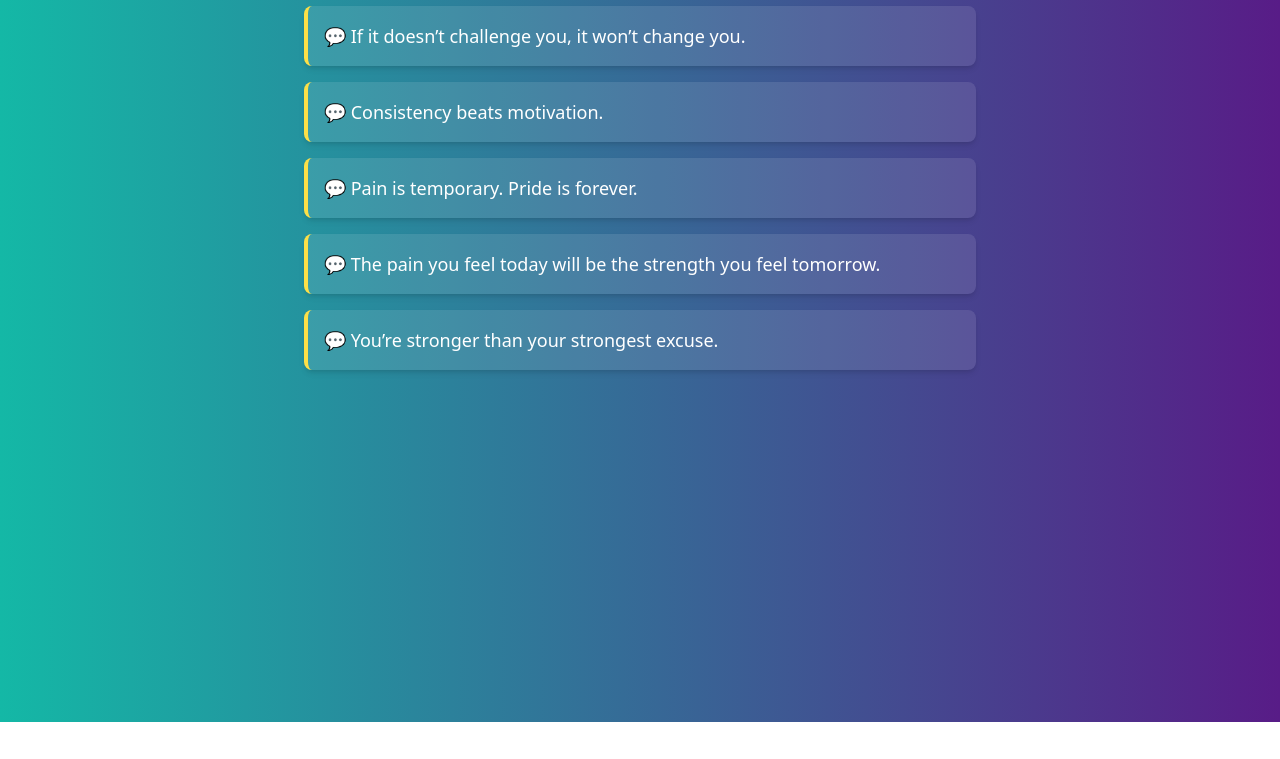
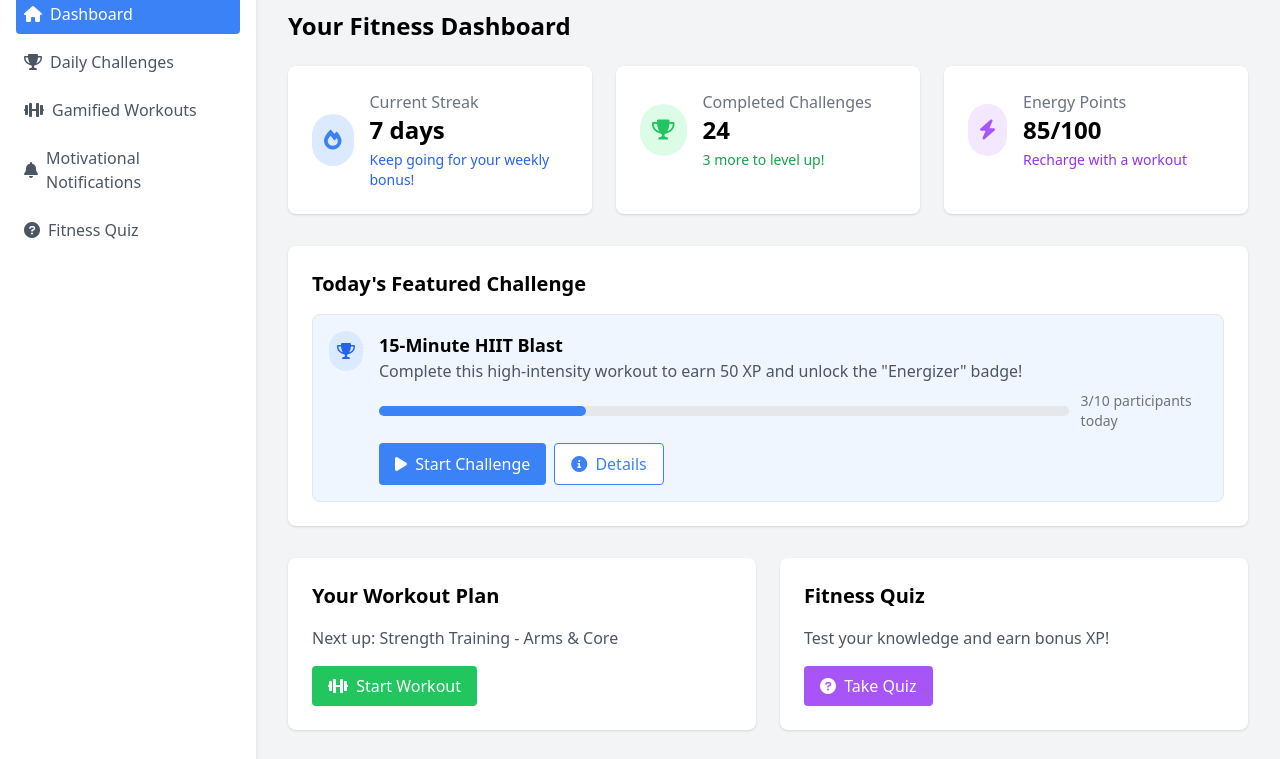
Before and after one commit to Aditya-Sharma-Aiml/Health-and-Fitness-Tracker, a website: page src/functionality.html in a window 1280 px wide. Shown: the part 78-837 px from the top of the page. Before the commit the page ends 800 px from the top, so only its background shows below. Drawn offline with nearby package versions, Linux system fonts and the light colour scheme.

Commit message:
HealthHive 	modified:   src/functionality.html 	modified:   src/gamifiedWorkout.html 	modified:   src/index.html 	modified:   src/login.html

```diff
--- a/src/functionality.html
+++ b/src/functionality.html
@@ -1,87 +1,241 @@
 <!DOCTYPE html>
-<html lang="en" class="dark">
+<html lang="en">
 <head>
   <meta charset="UTF-8" />
-  <meta name="viewport" content="width=device-width, initial-scale=1.0"/>
-  <title>Fitness Motivation</title>
+  <meta name="viewport" content="width=device-width, initial-scale=1.0" />
+  <title>HealthHive Fitness Dashboard</title>
+  <script src="https://code.jquery.com/jquery-3.6.0.min.js"></script>
   <script src="https://cdn.tailwindcss.com"></script>
+  <link rel="stylesheet" href="https://cdnjs.cloudflare.com/ajax/libs/font-awesome/6.0.0/css/all.min.css">
+  <style>
+    body {
+      background-color: #f3f4f6;
+    }
+    .sidebar {
+      min-height: calc(100vh - 4rem);
+    }
+    .progress-bar {
+      transition: width 0.6s ease;
+    }
+  </style>
 </head>
-<body class="min-h-screen p-6 bg-gradient-to-r from-teal-500 to-purple-900 font-sans text-white">
+<body>
+  <!-- Top Navigation -->
+  <nav class="bg-white shadow-md">
+    <div class="container mx-auto px-6 py-3 flex justify-between items-center">
+      <div class="flex items-center space-x-4">
+        <i class="fas fa-gamepad text-2xl text-blue-500"></i>
+        <h1 class="text-xl text-gray-800 font-bold">Health<span class="text-green-500">Quest</span></h1>
+      </div>
+      <div class="flex items-center space-x-4">
+        <div class="flex items-center">
+          <div class="w-8 h-8 bg-blue-500 rounded-full flex items-center justify-center text-white font-bold mr-2">L3</div>
+          <span class="text-gray-700">250 XP</span>
+        </div>
+        <div class="w-8 h-8 bg-gray-200 rounded-full overflow-hidden">
+         <a href="index.html"><img src="https://randomuser.me/api/portraits/lego/1.jpg" alt="Avatar" class="w-full h-full object-cover"></a>
+        </div>
+      </div>
+    </div>
+  </nav>
 
-  <h1 class="text-3xl font-bold mb-6 text-center">🔥 Your Daily Fitness Motivation 🔥</h1>
+  <div class="flex">
+    <!-- Sidebar -->
+    <div class="sidebar w-64 bg-white shadow-md p-4">
+      <ul class="space-y-2">
+        <li>
+          <a href="#" class="flex items-center p-2 text-white bg-blue-500 rounded">
+            <i class="fas fa-home mr-2"></i> Dashboard
+          </a>
+        </li>
 
-  <!-- Motivation Container -->
-  <div id="motivationList" class="space-y-4 max-w-2xl mx-auto"></div>
+        <li>
+          <a href="dailyChallenges.html" class="flex items-center p-2 text-gray-600 hover:bg-gray-100 rounded">
+            <i class="fas fa-trophy mr-2"></i> Daily Challenges
+          </a>
+        </li>
+
+        <li>
+          <a href="gamifiedWorkout.html" class="flex items-center p-2 text-gray-600 hover:bg-gray-100 rounded">
+            <i class="fas fa-dumbbell mr-2"></i> Gamified Workouts
+          </a>
+        </li>
+
+        <li>
+          <a href="notifications.html" class="flex items-center p-2 text-gray-600 hover:bg-gray-100 rounded">
+            <i class="fas fa-bell mr-2"></i> Motivational Notifications
+          </a>
+        </li>
+
+        <li>
+          <a href="fitnessQuiz.html" class="flex items-center p-2 text-gray-600 hover:bg-gray-100 rounded">
+            <i class="fas fa-question-circle mr-2"></i> Fitness Quiz
+          </a>
+        </li>
+
+       </ul>
+       </div>
+    <!-- Main Content -->
+    <div class="flex-1 p-8">
+      <h2 class="text-2xl font-bold mb-6">Your Fitness Dashboard</h2>
+
+      <!-- Stats Cards -->
+      <div class="grid md:grid-cols-3 gap-6 mb-8">
+        <div class="bg-white p-6 rounded-lg shadow">
+          <div class="flex items-center">
+            <div class="p-3 rounded-full bg-blue-100 text-blue-500 mr-4">
+              <i class="fas fa-fire text-xl"></i>
+            </div>
+            <div>
+              <p class="text-gray-500">Current Streak</p>
+              <h3 class="text-2xl font-bold">7 days</h3>
+              <p class="text-sm text-blue-600 mt-1">Keep going for your weekly bonus!</p>
+            </div>
+          </div>
+        </div>
+
+        <div class="bg-white p-6 rounded-lg shadow">
+          <div class="flex items-center">
+            <div class="p-3 rounded-full bg-green-100 text-green-500 mr-4">
+              <i class="fas fa-trophy text-xl"></i>
+            </div>
+            <div>
+              <p class="text-gray-500">Completed Challenges</p>
+              <h3 class="text-2xl font-bold">24</h3>
+              <p class="text-sm text-green-600 mt-1">3 more to level up!</p>
+            </div>
+          </div>
+        </div>
+
+        <div class="bg-white p-6 rounded-lg shadow">
+          <div class="flex items-center">
+            <div class="p-3 rounded-full bg-purple-100 text-purple-500 mr-4">
+              <i class="fas fa-bolt text-xl"></i>
+            </div>
+            <div>
+              <p class="text-gray-500">Energy Points</p>
+              <h3 class="text-2xl font-bold">85/100</h3>
+              <p class="text-sm text-purple-600 mt-1">Recharge with a workout</p>
+            </div>
+          </div>
+        </div>
+      </div>
+
+      <!-- Today's Challenge -->
+      <div class="bg-white p-6 rounded-lg shadow mb-8">
+        <h3 class="text-xl font-semibold mb-4">Today's Featured Challenge</h3>
+
+        <div class="border rounded-lg p-4 bg-blue-50">
+          <div class="flex items-start">
+            <div class="p-2 bg-blue-100 rounded-full mr-4">
+              <i class="fas fa-trophy text-blue-600"></i>
+            </div>
+            <div class="flex-1">
+              <h4 class="font-bold text-lg">15-Minute HIIT Blast</h4>
+              <p class="text-gray-600 mb-2">Complete this high-intensity workout to earn 50 XP and unlock the "Energizer" badge!</p>
+
+              <div class="flex items-center mb-3">
+                <div class="w-full bg-gray-200 rounded-full h-2.5 mr-3">
+                  <div class="bg-blue-500 h-2.5 rounded-full progress-bar" style="width: 30%"></div>
+                </div>
+                <span class="text-sm text-gray-500">3/10 participants today</span>
+              </div>
+
+              <div class="flex space-x-2">
+                <button onclick="startWorkout()" class="bg-blue-500 text-white px-4 py-2 rounded hover:bg-blue-600">
+                  <i class="fas fa-play mr-1"></i> Start Challenge
+                </button>
+                <button class="bg-white border border-blue-500 text-blue-500 px-4 py-2 rounded hover:bg-blue-50">
+                  <i class="fas fa-info-circle mr-1"></i> Details
+                </button>
+              </div>
+            </div>
+          </div>
+        </div>
+      </div>
+
+      <!-- Quick Actions -->
+      <div class="grid md:grid-cols-2 gap-6 mb-8">
+        <div class="bg-white p-6 rounded-lg shadow">
+          <h3 class="text-xl font-semibold mb-4">Your Workout Plan</h3>
+          <p class="text-gray-600 mb-4">Next up: Strength Training - Arms & Core</p>
+          <button onclick="navigateTo('gamifiedWorkout.html')" class="bg-green-500 text-white px-4 py-2 rounded hover:bg-green-600">
+            <i class="fas fa-dumbbell mr-1"></i> Start Workout
+          </button>
+        </div>
+        <div class="bg-white p-6 rounded-lg shadow">
+          <h3 class="text-xl font-semibold mb-4">Fitness Quiz</h3>
+          <p class="text-gray-600 mb-4">Test your knowledge and earn bonus XP!</p>
+          <button onclick="navigateTo('fitnessQuiz.html')" class="bg-purple-500 text-white px-4 py-2 rounded hover:bg-purple-600">
+            <i class="fas fa-question-circle mr-1"></i> Take Quiz
+          </button>
+        </div>
+      </div>
+
+      <!-- Recent Activity -->
+      <div class="bg-white p-6 rounded-lg shadow mb-8">
+        <div class="flex justify-between items-center mb-4">
+          <h3 class="text-xl font-semibold">Recent Activity</h3>
+          <a href="#" class="text-blue-500 hover:text-blue-700">View All</a>
+        </div>
+
+        <div class="space-y-4">
+          <div class="flex items-start p-3 hover:bg-gray-50 rounded">
+            <div class="p-2 bg-green-100 text-green-500 rounded-full mr-4">
+              <i class="fas fa-check"></i>
+            </div>
+            <div>
+              <p class="font-medium">Completed "Morning Mobility" challenge</p>
+              <p class="text-sm text-gray-500">Today at 8:15 AM • 25 XP earned</p>
+            </div>
+          </div>
+
+          <div class="flex items-start p-3 hover:bg-gray-50 rounded">
+            <div class="p-2 bg-blue-100 text-blue-500 rounded-full mr-4">
+              <i class="fas fa-trophy"></i>
+            </div>
+            <div>
+              <p class="font-medium">Unlocked "Weekend Warrior" badge</p>
+              <p class="text-sm text-gray-500">Yesterday at 6:30 PM</p>
+            </div>
+          </div>
+
+          <div class="flex items-start p-3 hover:bg-gray-50 rounded">
+            <div class="p-2 bg-yellow-100 text-yellow-500 rounded-full mr-4">
+              <i class="fas fa-bolt"></i>
+            </div>
+            <div>
+              <p class="font-medium">New personal record: 12 pushups!</p>
+              <p class="text-sm text-gray-500">Yesterday at 6:25 PM • 10 XP bonus</p>
+            </div>
+          </div>
+        </div>
+      </div>
+    </div>
+  </div>
 
   <script>
-    const allQuotes = [
-      "Push yourself, because no one else is going to do it for you.",
-      "Do something today that your future self will thank you for.",
-      "The pain you feel today will be the strength you feel tomorrow.",
-      "It always seems impossible until it's done.",
-      "Believe you can and you're halfway there.",
-      "Don't stop when you're tired. Stop when you're done.",
-      "Great things never come from comfort zones.",
-      "Success comes from what you do consistently.",
-      "Train insane or remain the same.",
-      "No excuses. Just results.",
-      "Make it happen. Shock everyone.",
-      "Progress, not perfection.",
-      "Your only limit is you.",
-      "If it doesn’t challenge you, it won’t change you.",
-      "Be stronger than your excuses.",
-      "Small steps every day.",
-      "Discipline is doing it even when you don’t feel like it.",
-      "Success is small efforts repeated daily.",
-      "You didn’t come this far to only come this far.",
-      "The hardest lift is getting off the couch.",
-      "You are your only competition.",
-      "Every workout counts.",
-      "You’re stronger than your strongest excuse.",
-      "Winners train, losers complain.",
-      "Consistency beats motivation.",
-      "You can feel sore tomorrow or sorry tomorrow.",
-      "Fall in love with the process.",
-      "Earn your body.",
-      "Don’t limit your challenges. Challenge your limits.",
-      "Strong mind. Strong body.",
-      "Sweat is fat crying.",
-      "Progress is progress, no matter how small.",
-      "A one-hour workout is 4% of your day.",
-      "You don't get the body you want by wishing.",
-      "Fitness is a journey, not a destination.",
-      "You’re not tired, you’re just uninspired.",
-      "Dream it. Wish it. Do it.",
-      "The only bad workout is the one you didn’t do.",
-      "Pain is temporary. Pride is forever.",
-      "Be proud, but never satisfied.",
-      "Your body can stand almost anything. It’s your mind you have to convince.",
-      "Start where you are. Use what you have. Do what you can.",
-      "Wake up with determination. Go to bed with satisfaction.",
-      "Fitness is like a relationship. You can’t cheat and expect it to work.",
-      "Take care of your body. It's the only place you have to live.",
-      "Strong is the new sexy.",
-      "The difference between try and triumph is a little 'umph'.",
-      "One workout at a time. One day at a time.",
-      "Turn your weaknesses into strengths.",
-      "Don't quit. Suffer now and live the rest of your life as a champion."
-    ];
-
-    function getRandomQuotes(arr, num) {
-      const shuffled = [...arr].sort(() => 0.5 - Math.random());
-      return shuffled.slice(0, num);
+    function navigateTo(page) {
+      window.location.href = page;
     }
 
-    const quoteContainer = document.getElementById("motivationList");
-    const selectedQuotes = getRandomQuotes(allQuotes, 5);
+    // Placeholder functions
+    function startWorkout() {
+      alert("Starting today's challenge!");
+      // In a real app, this would redirect to the workout page
+    }
 
-    selectedQuotes.forEach((quote) => {
-      const quoteDiv = document.createElement("div");
-      quoteDiv.className = "bg-white bg-opacity-10 p-4 rounded-lg shadow-md border-l-4 border-yellow-300";
-      quoteDiv.innerHTML = `<p class="text-lg">💬 ${quote}</p>`;
-      quoteContainer.appendChild(quoteDiv);
+    document.addEventListener('DOMContentLoaded', function() {
+      // Animate progress bars
+      const progressBars = document.querySelectorAll('.progress-bar');
+      progressBars.forEach(bar => {
+        const width = bar.style.width;
+        bar.style.width = '0';
+        setTimeout(() => {
+          bar.style.width = width;
+        }, 100);
+      });
     });
   </script>
-
 </body>
 </html>
```
Also changed, not shown: src/gamifiedWorkout.html (+8 -4 lines), src/index.html (+1 -1 lines), src/login.html (+2 -2 lines).
